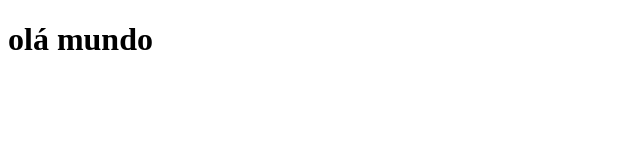
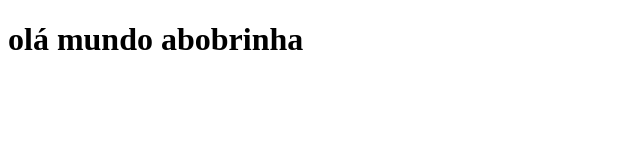
Before and after one commit to venyustech/testesConflito, a plain HTML site: page index.html in a window 1280 px wide. Shown: the whole page, without its empty margins (0-640 px from the left). Drawn offline with Linux system fonts and the light colour scheme.

Commit message:
chore: add abobrinha

```diff
--- a/index.html
+++ b/index.html
@@ -7,6 +7,6 @@
     <title>Document</title>
   </head>
   <body>
-    <h1>olá mundo</h1>
+    <h1>olá mundo abobrinha</h1>
   </body>
 </html>
```
